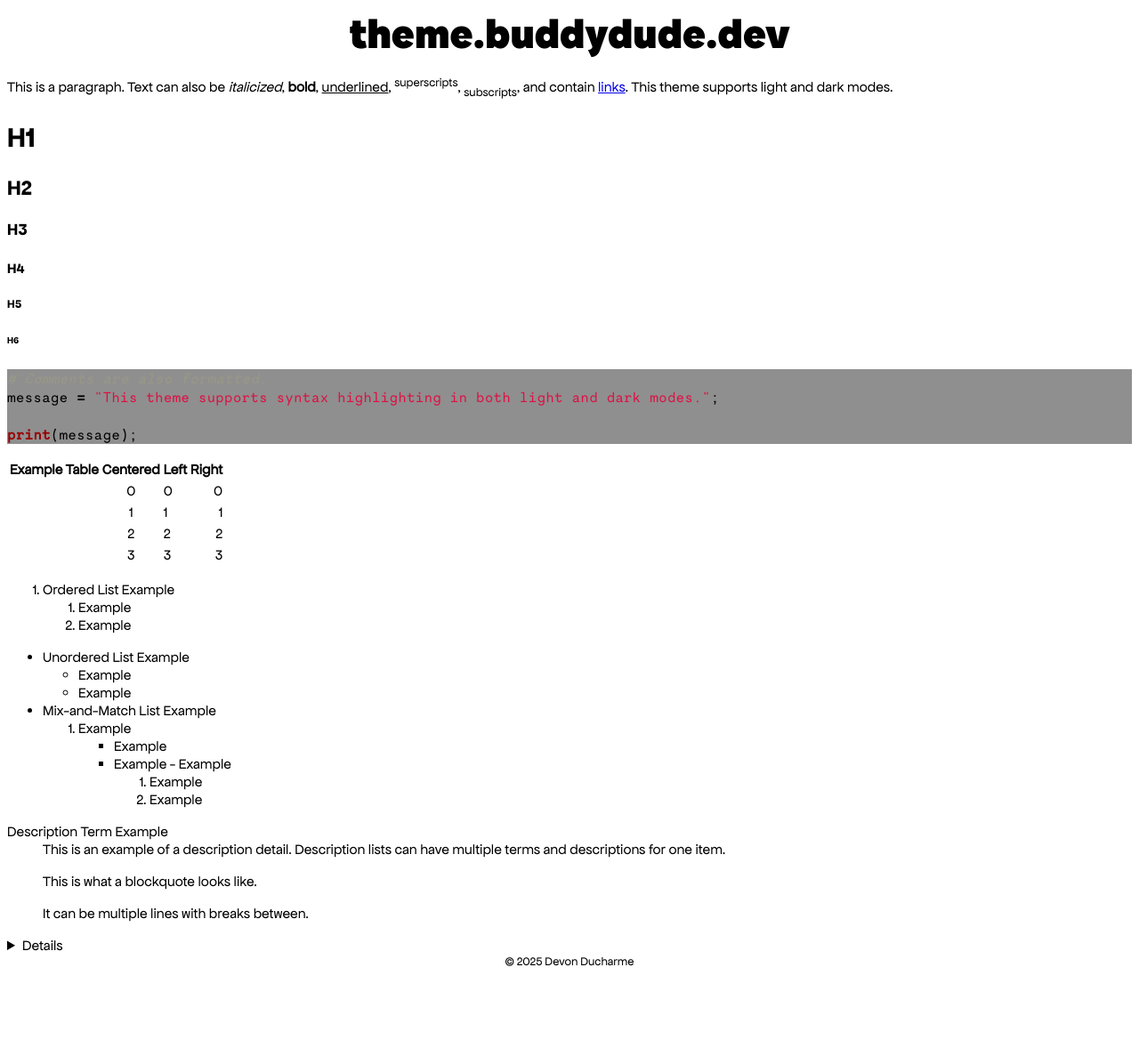
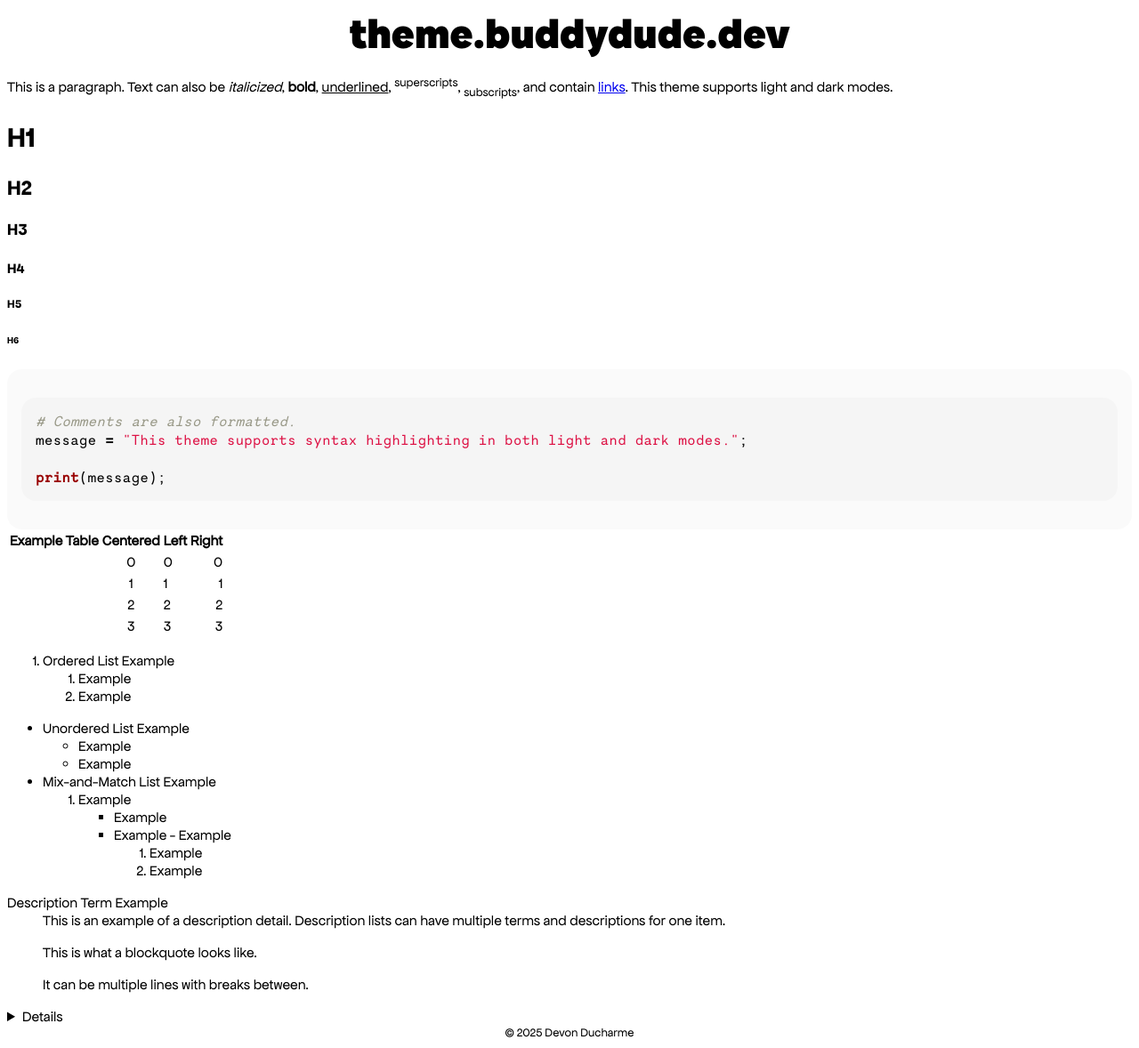
Before and after one commit to buddydudedev/theme.buddydude.dev, a Jekyll site: the page built from index.md, in a window 1280 px wide. Shown: the whole page at 89% size. Built offline with Jekyll 4.4.1, drawn with Linux system fonts in a browser that asks for light colours; before the commit the page ends 1098 px from its top, so only the background shows below that.

Commit message:
Code padding and better bg

```diff
--- a/_sass/dark.scss
+++ b/_sass/dark.scss
@@ -1,5 +1,5 @@
 @media (prefers-color-scheme: dark) {
     .highlight {
-        background-color: rgba(255, 255, 255, .25);
+        background-color: rgba(255, 255, 255, .02);
       }
 }
--- a/_sass/default.scss
+++ b/_sass/default.scss
@@ -232,5 +232,7 @@ header {
 }
 
 .highlight {
-  background-color: rgba(0, 0, 0, .25);
+  background-color: rgba(0, 0, 0, .02);
+  padding: 1rem;
+  border-radius: 1rem;
 }
```
